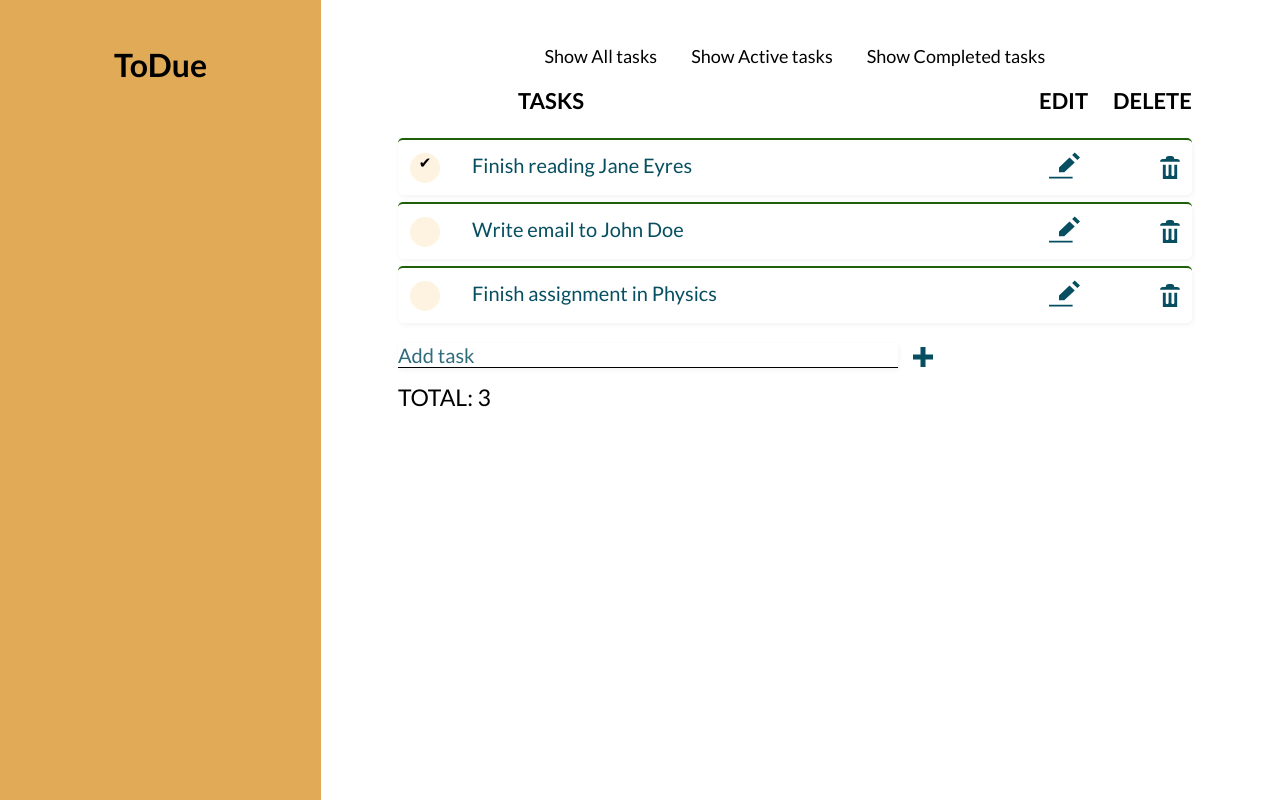
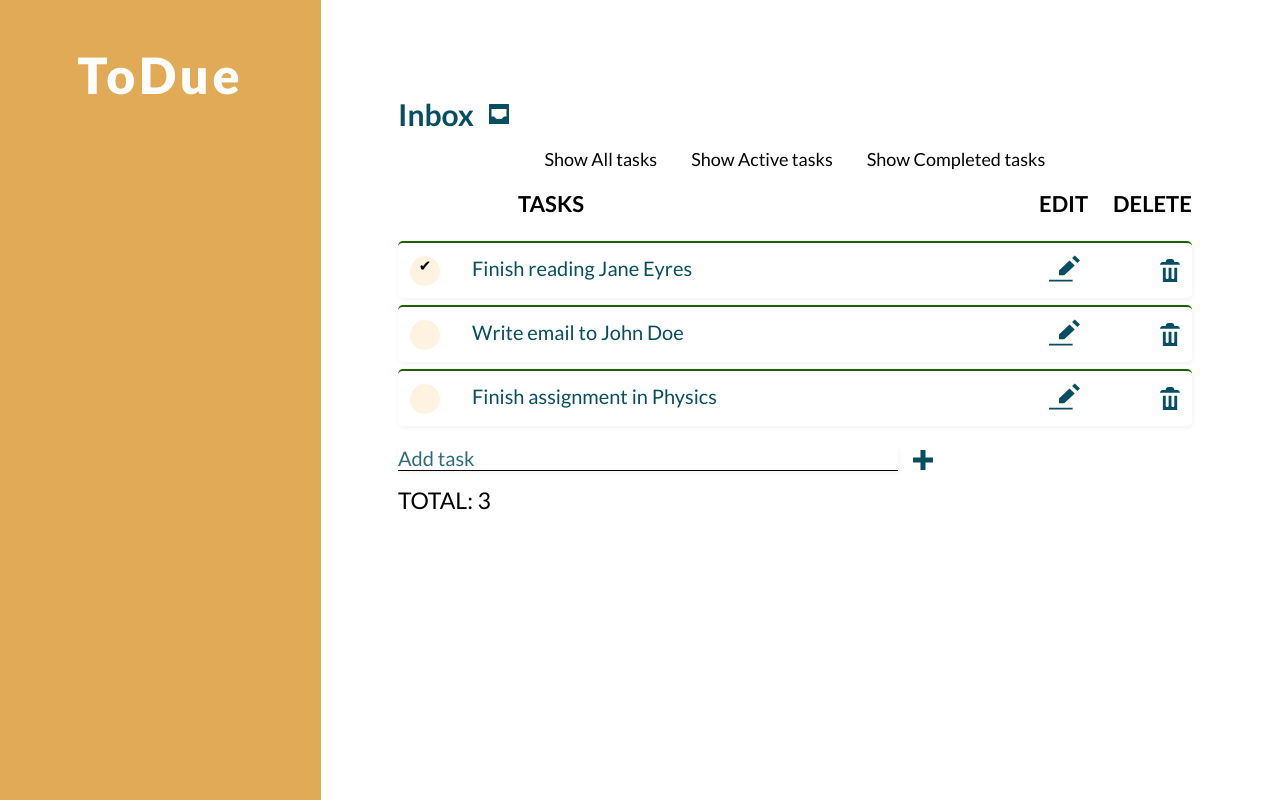
Before and after one commit to acdeguia/Todo-List, a React (Create React App) app in the folder todo-list/: page / in a window 1280 px wide. Built offline with nearby package versions, Linux system fonts and the light colour scheme.

Commit message:
Refactor edit function

```diff
--- a/todo-list/src/App.js
+++ b/todo-list/src/App.js
@@ -4,6 +4,7 @@ import Form from "./components/Form";
 import Filter from "./components/Filter";
 import { nanoid } from "nanoid";
 
+import Inbox from './images/inbox.svg'
 
 
 const FILTER_MAP = {
@@ -84,10 +85,18 @@ function App(props) {
     <div className="todoapp stack-large">
 
       <div className="side-nav">
-        <h1>ToDue</h1>
+        <h1 className="logo">ToDue</h1>
 
       </div>
       <div className="main">
+        <div className="inbox">
+          <h2>Inbox</h2>
+          <img
+            alt="inbox icon"
+            src={Inbox}
+            className="inbox-icon"
+          />
+        </div>
       <div className="filters btn-group stack-exception">
         {filterList}
         </div>
--- a/todo-list/src/components/Todo.js
+++ b/todo-list/src/components/Todo.js
@@ -8,6 +8,11 @@ export default function Todo(props) {
   const [newName, setNewName] = useState("");
 
   const [showConfirmation, setShowConfirmation] = useState(false);
+
+  function capitalizeFirstLetter(string) {
+    return string.charAt(0).toUpperCase() + string.slice(1);
+  }
+
 
   function handleDelete(e) {
     props.deleteTask(props.id);
@@ -20,9 +25,13 @@ export default function Todo(props) {
 
   function handleSubmit(e) {
     e.preventDefault();
-    props.editTask(props.id, newName);
-    setNewName("");
-    setEditing(false);
+    if (newName === "") {
+      alert("empty");
+    } else {
+      props.editTask(props.id, capitalizeFirstLetter(newName));
+      setNewName("");
+      setEditing(false);
+    }
   }
 
   const editingTemplate = (
@@ -39,15 +48,15 @@ export default function Todo(props) {
         />
       </div>
       <div className="edit-del">
+        <button type="submit" className="save">
+          Save
+        </button>
         <button
           type="button"
-          className="btn todo-cancel"
+          className="cancel-edit"
           onClick={() => setEditing(false)}
         >
           Cancel
-        </button>
-        <button type="submit" className="btn btn__primary todo-edit">
-          Save
         </button>
       </div>
     </form>
@@ -74,12 +83,19 @@ export default function Todo(props) {
           onClick={() => setShowConfirmation(true)}
         />
         {showConfirmation && (
-          <div className="delete-pop-up">
-            <p className="delete-header">DELETE TASK</p>
+          <div className="todo-pop-up">
+            <p className="todo-header">DELETE TASK</p>
             <p className="task-name">{props.name}?</p>
             <div className="btn-grp">
-              <button className="yes" onClick={handleDelete}>Yes</button>
-              <button className="cancel" onClick={() => setShowConfirmation(false)}>Cancel</button>
+              <button className="yes" onClick={handleDelete}>
+                Yes
+              </button>
+              <button
+                className="cancel"
+                onClick={() => setShowConfirmation(false)}
+              >
+                Cancel
+              </button>
             </div>
           </div>
         )}
--- a/todo-list/src/index.css
+++ b/todo-list/src/index.css
@@ -1,10 +1,10 @@
-@import url('https://fonts.googleapis.com/css2?family=Lato:wght@400;700;900&display=swap');
+@import url("https://fonts.googleapis.com/css2?family=Lato:wght@400;700;900&display=swap");
 
 * {
   margin: 0;
   padding: 0;
   box-sizing: border-box;
-    font-family: 'Lato', sans-serif;
+  font-family: "Lato", sans-serif;
 }
 
 li {
@@ -14,21 +14,29 @@ li {
 .todoapp {
   height: 100vh;
   display: grid;
-    grid-template-columns: 321px .90fr;
+  grid-template-columns: 321px 0.9fr;
   gap: 77px;
 }
 
 .side-nav {
-    background: #E0AA56;
+  background: #e0aa56;
   padding-top: 45px;
   text-align: center;
+}
+
+.logo {
+    font-weight: 900;
+font-size: 50px;
+line-height: 60px;
+letter-spacing: 0.075em;
+
+color: #FFFFFF;
 }
 
 .main {
   display: flex;
   flex-direction: column;
   padding-top: 45px;
-
 }
 
 .tasks {
@@ -37,14 +45,14 @@ li {
   align-items: center;
   padding: 7px 12px;
   height: 57px;
-background: #FFFFFF;
-border-top: 2px solid #1E6007;
+  background: #ffffff;
+  border-top: 2px solid #1e6007;
   box-shadow: 1px 2px 5px rgba(0, 0, 0, 0.05);
   border-radius: 5px;
   width: 100%;
   font-weight: 400;
   font-size: 20px;
-color: #074F60;
+  color: #074f60;
 }
 
 .task {
@@ -59,8 +67,6 @@ color: #074F60;
   margin-bottom: 20px;
 }
 
-
-
 .todo-list {
   display: flex;
   flex-direction: column;
@@ -68,15 +74,15 @@ color: #074F60;
   margin-bottom: 20px;
 }
 
-input[type=checkbox] {
-	-moz-appearance:none;
-	-webkit-appearance:none;
-	-o-appearance:none;
+input[type="checkbox"] {
+  -moz-appearance: none;
+  -webkit-appearance: none;
+  -o-appearance: none;
   outline: none;
   content: none;
 }
 
-input[type=checkbox]:before {
+input[type="checkbox"]:before {
   content: "✔";
   text-align: center;
   font-size: 15px;
@@ -91,8 +97,7 @@ input[type=checkbox]:before {
   height: 30px;
 }
 
-input[type=checkbox]:checked:before {
-
+input[type="checkbox"]:checked:before {
   color: black !important;
 }
 
@@ -102,7 +107,8 @@ input[type=checkbox]:checked:before {
   gap: 80px;
 }
 
-.tasks-heading, .tasks-heading div {
+.tasks-heading,
+.tasks-heading div {
   display: flex;
 }
 
@@ -118,7 +124,6 @@ padding-left: 120px;
 
 .tasks-heading div {
   gap: 25px;
-
 }
 
 #list-heading {
@@ -127,14 +132,12 @@ font-size: 23px;
   margin-bottom: 20px;
 }
 
-button
-{
-	border:0;
-	display:inline-block;
-	vertical-align:middle;
-	white-space:normal;
-	background:none;
-
+button {
+  border: 0;
+  display: inline-block;
+  vertical-align: middle;
+  white-space: normal;
+  background: none;
 }
 
 button span {
@@ -144,11 +147,11 @@ button span {
 .toggle-btn:focus {
   text-decoration: underline;
   font-weight: 600;
-    color: #074F60;
+  color: #074f60;
 }
 
 .toggle-btn {
-    cursor: pointer ;
+  cursor: pointer;
 }
 
 .input {
@@ -160,7 +163,7 @@ box-shadow: 1px 2px 5px rgba(0, 0, 0, 0.05);
   margin-bottom: 15px;
   font-weight: 400;
   font-size: 20px;
-color: #074F60;
+  color: #074f60;
   margin-right: 15px;
 }
 
@@ -182,38 +185,36 @@ margin-right: 15px;
   width: 300px;
   font-weight: 400;
   font-size: 20px;
-color: #074F60;
+  color: #074f60;
 }
 
 .todo-text::placeholder {
   font-size: 15px;
 }
 
-.delete-pop-up {
+.todo-pop-up {
   position: absolute;
   top: 20%;
   left: 45%;
   width: 435px;
   height: 176px;
-background: #FFFFFF;
+  background: #ffffff;
   box-shadow: 1px 2px 5px rgba(0, 0, 0, 0.25);
-
 }
 
-.delete-header {
+.todo-header {
   font-size: 25px;
   text-align: center;
   align-self: stretch;
   font-weight: 700;
-    background: #E7BE7D;
-    color: #FFFFFF;
+  background: #e7be7d;
+  color: #ffffff;
 }
 
 .task-name {
   font-size: 20px;
   text-align: center;
-
-color: #074F60;
+  color: #074f60;
   align-self: stretch;
   height: 89px;
   padding-top: 15px;
@@ -236,7 +237,7 @@ text-transform: uppercase;
   text-align: center;
   text-transform: uppercase;
   width: 122px;
-background: #B7CCB0;
+  background: #b7ccb0;
   height: 45px;
 }
 
@@ -244,3 +245,46 @@ height: 45px;
   display: flex;
   justify-content: center;
 }
+
+.task-name-input {
+  width: 80%;
+  margin: auto;
+  border: none;
+  border-bottom: 1px solid #000000;
+  box-shadow: 1px 2px 5px rgba(0, 0, 0, 0.05);
+  text-align: center;
+  font-size: 20px;
+  color: #074f60;
+  align-self: stretch;
+  height: 89px;
+  padding-top: 15px;
+  color: rgba(7, 79, 96, 0.6);
+}
+
+.task-name-input::placeholder {
+  color: rgba(7, 79, 96, 0.84);
+}
+
+.task-name-input:focus {
+  outline: 0;
+}
+
+.inbox-icon {
+    width: 20px;
+height: 20px;
+}
+
+.inbox{
+display: flex;
+align-items: center;
+gap: 15px;
+margin-bottom: 15px;
+margin-top: 50px;
+font-weight: 400;
+font-size: 20px;
+line-height: 38px;
+/* identical to box height */
+
+
+color: #074F60;
+}
```
Also changed, not shown: todo-list/src/components/Form.js (+5 -5 lines), todo-list/src/images/inbox.svg (added). Lines whose indentation alone changed are shown as unchanged.
